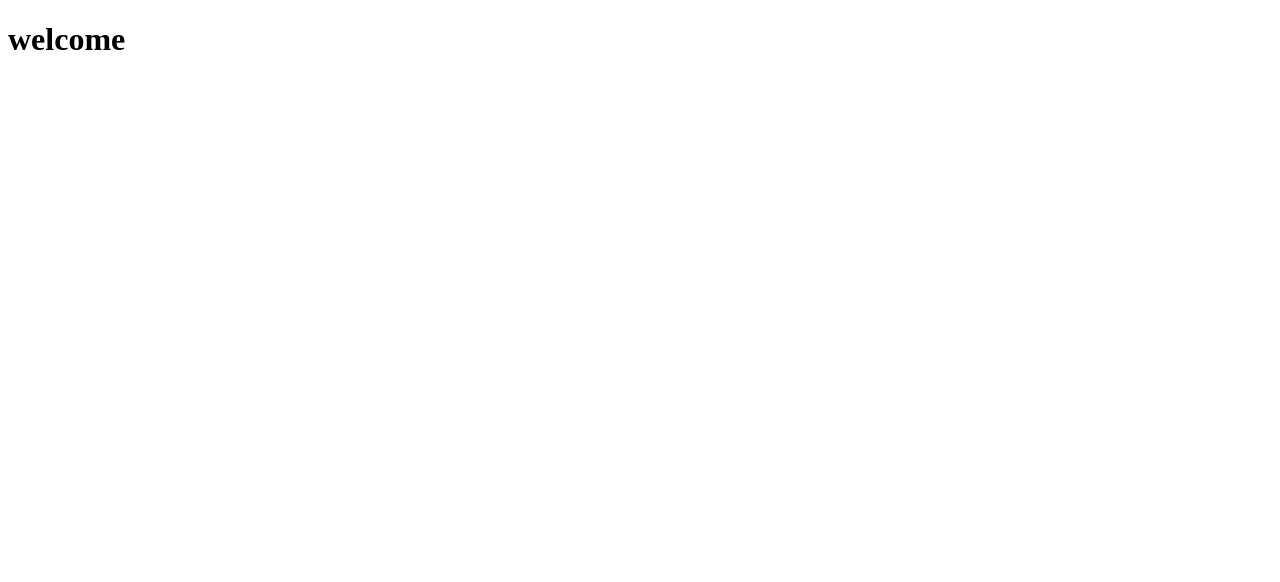
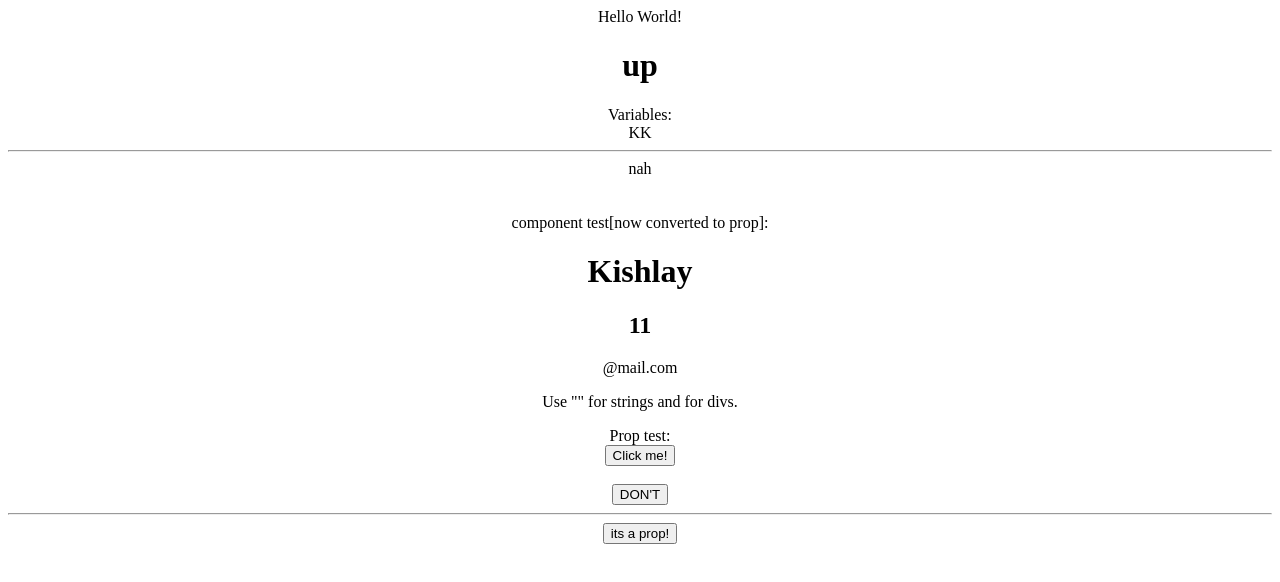
Before and after one commit to Kishlay-notabot/react-dev, a React (Create React App) app: page / in a window 1280 px wide. Shown: the top 582 px of the page. Built offline with nearby package versions, Linux system fonts and the light colour scheme.

Commit message:
added shorter code plus working

```diff
--- a/src/App.js
+++ b/src/App.js
@@ -26,17 +26,11 @@ const Testcomp = (args) => {
 
 function App() {
   const age = 19;
-  if (age>= 18){
-    return <h1>welcome</h1>
-
-  }else{
-    return <h2>no</h2>
-  }
 
   return (
     <div className="App">
      Hello World!<br />
-
+    {age >= 18? <h1>up</h1>: <h2>small</h2>}
      Variables:
      <div>{testprop.name} <hr />{testprop.age} {testprop.email}</div>
 
```
